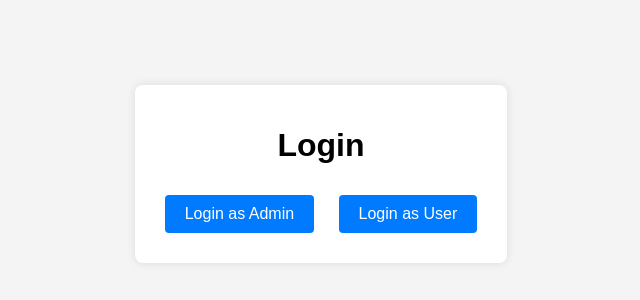
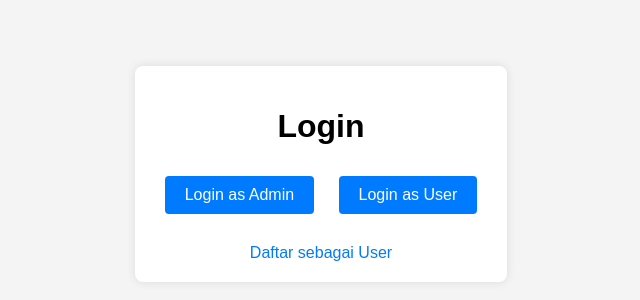
Before and after one commit to ygarfgprks/my-simple-website, a plain HTML site: page login.html in a window 1280 px wide. Shown: the part 226-526 px from the top of the page, without its empty margins (319-959 px from the left). Drawn offline with Linux system fonts and the light colour scheme.

Commit message:
Update login.html

```diff
--- a/login.html
+++ b/login.html
@@ -34,6 +34,15 @@
         button:hover {
             background-color: #0056b3;
         }
+        a {
+            display: block;
+            margin-top: 20px;
+            text-decoration: none;
+            color: #007bff;
+        }
+        a:hover {
+            text-decoration: underline;
+        }
     </style>
 </head>
 <body>
@@ -41,6 +50,7 @@
         <h1>Login</h1>
         <button onclick="loginAsAdmin()">Login as Admin</button>
         <button onclick="loginAsUser()">Login as User</button>
+        <a href="register.html">Daftar sebagai User</a>
     </div>
 
     <script>
```
